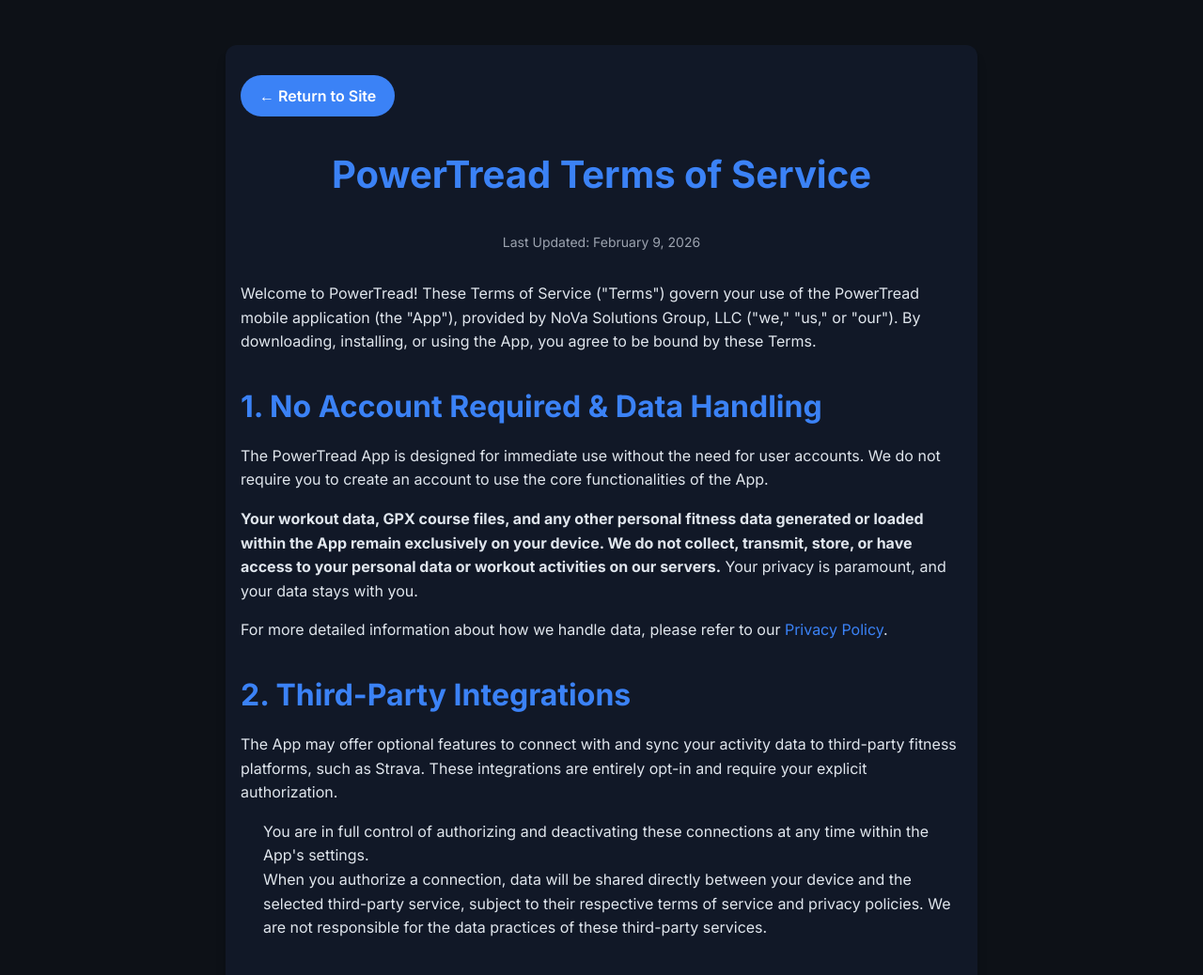
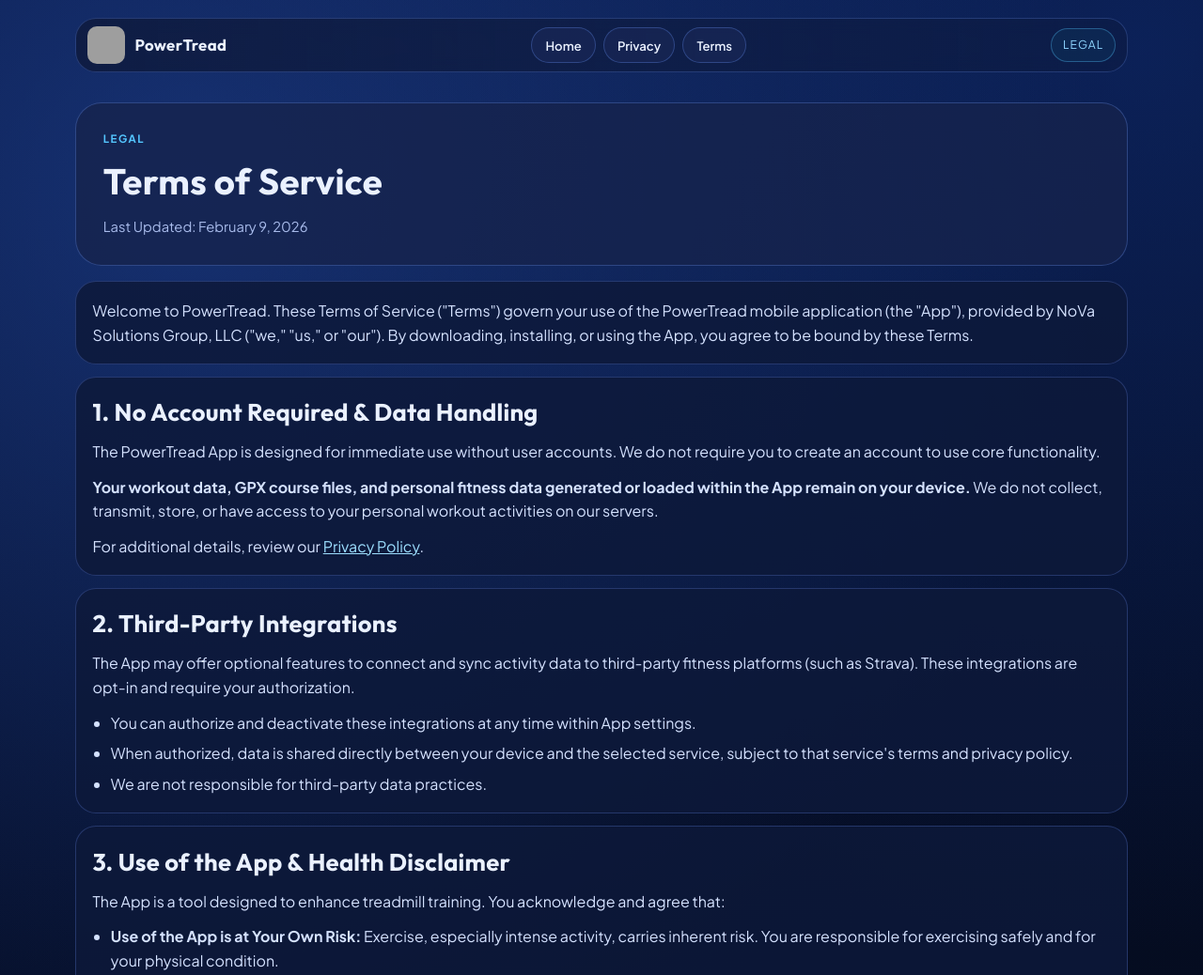
Before and after one commit to mikepugh/mikepugh.github.io, a plain HTML site: page terms.html in a window 1280 px wide. Shown: the top 1038 px of the page at 94% size. Drawn offline with nearby package versions, Linux system fonts and the light colour scheme; grey boxes are pictures that could not be loaded.

Commit message:
Style updates to legal pages

```diff
--- a/terms.html
+++ b/terms.html
@@ -4,121 +4,288 @@
   <meta charset="UTF-8">
   <meta name="viewport" content="width=device-width, initial-scale=1.0">
   <title>PowerTread Terms of Service</title>
-    <link href="https://cdn.jsdelivr.net/npm/tailwindcss@2.2.19/dist/tailwind.min.css" rel="stylesheet">
-    <link href="https://fonts.googleapis.com/css2?family=Inter:wght@300;400;600;700&display=swap" rel="stylesheet">
   <link rel="icon" href="/favicon.ico" type="image/x-icon">
   <link rel="shortcut icon" href="/favicon.ico" type="image/x-icon">
-    <!-- For Apple devices -->
   <link rel="apple-touch-icon" href="/apple-touch-icon.png">
+  <link rel="preconnect" href="https://fonts.googleapis.com">
+  <link rel="preconnect" href="https://fonts.gstatic.com" crossorigin>
+  <link href="https://fonts.googleapis.com/css2?family=Outfit:wght@400;500;600;700;800&family=Plus+Jakarta+Sans:wght@400;500;600;700&display=swap" rel="stylesheet">
   <style>
+    :root {
+      --bg-0: #040915;
+      --bg-1: #071338;
+      --panel: rgba(22, 35, 76, 0.78);
+      --panel-soft: rgba(13, 25, 58, 0.85);
+      --stroke: rgba(108, 154, 255, 0.3);
+      --text: #eaf1ff;
+      --muted: #a8bbeb;
+      --blue: #54c6ff;
+      --max: 1120px;
+    }
+
+    * { box-sizing: border-box; }
+
     body {
-            font-family: 'Inter', sans-serif;
-            background-color: #0d1117; /* Dark background */
-            color: #e0e6ed; /* Light text */
+      margin: 0;
+      color: var(--text);
+      font-family: 'Plus Jakarta Sans', sans-serif;
+      background:
+        radial-gradient(circle at 16% 8%, rgba(41, 87, 190, 0.45) 0%, rgba(41, 87, 190, 0) 38%),
+        radial-gradient(circle at 95% 2%, rgba(18, 53, 136, 0.45) 0%, rgba(18, 53, 136, 0) 35%),
+        linear-gradient(160deg, var(--bg-1) 0%, var(--bg-0) 74%);
+      min-height: 100vh;
+      line-height: 1.6;
     }
-        .container {
-            max-width: 800px;
+
+    .shell {
+      width: min(var(--max), calc(100% - clamp(1rem, 3.6vw, 4rem)));
+      margin: 0 auto;
     }
-        h1, h2, h3 {
-            color: #3b82f6; /* Blue headings */
+
+    header {
+      padding: 1.2rem 0 1rem;
+    }
+
+    .topbar {
+      border: 1px solid rgba(109, 152, 255, 0.25);
+      border-radius: 22px;
+      padding: 0.5rem 0.75rem;
+      background: linear-gradient(90deg, rgba(14, 25, 58, 0.78) 0%, rgba(13, 25, 59, 0.45) 100%);
+      backdrop-filter: blur(8px);
+      display: grid;
+      grid-template-columns: auto 1fr auto;
+      align-items: center;
+      gap: 1rem;
+    }
+
+    .brand {
+      display: flex;
+      align-items: center;
+      gap: 0.65rem;
+      font-family: 'Outfit', sans-serif;
+      font-size: 1.05rem;
       font-weight: 700;
+      letter-spacing: 0.02em;
+      white-space: nowrap;
+      color: var(--text);
+      text-decoration: none;
+    }
+
+    .brand img {
+      width: 40px;
+      height: 40px;
+      border-radius: 10px;
+    }
+
+    nav {
+      display: flex;
+      justify-content: center;
+      gap: 0.5rem;
+      flex-wrap: wrap;
+    }
+
+    nav a,
+    .back {
+      border: 1px solid var(--stroke);
+      background: rgba(24, 39, 86, 0.75);
+      color: var(--text);
+      text-decoration: none;
+      border-radius: 999px;
+      padding: 0.48rem 0.88rem;
+      font-size: 0.82rem;
+      font-weight: 600;
+      display: inline-flex;
+      align-items: center;
+      gap: 0.35rem;
+    }
+
+    .status {
+      justify-self: end;
+      font-size: 0.76rem;
+      letter-spacing: 0.08em;
+      text-transform: uppercase;
+      color: #8fd6ff;
+      border: 1px solid rgba(84, 198, 255, 0.35);
+      background: rgba(15, 56, 96, 0.4);
+      border-radius: 999px;
+      padding: 0.46rem 0.74rem;
+      white-space: nowrap;
+    }
+
+    main { padding: 1rem 0 3rem; }
+
+    .hero {
+      border-radius: 28px;
+      border: 1px solid var(--stroke);
+      background: var(--panel);
+      padding: clamp(1rem, 2.4vw, 1.8rem);
       margin-bottom: 1rem;
     }
-        h1 {
-            font-size: 2.5rem;
+
+    .kicker {
+      margin: 0 0 0.35rem;
+      color: var(--blue);
+      text-transform: uppercase;
+      letter-spacing: 0.13em;
+      font-size: 0.72rem;
+      font-weight: 700;
     }
-        h2 {
-            font-size: 2rem;
-            margin-top: 2rem;
+
+    h1, h2 {
+      margin: 0;
+      font-family: 'Outfit', sans-serif;
+      letter-spacing: 0.01em;
     }
-        h3 {
-            font-size: 1.5rem;
-            margin-top: 1.5rem;
+
+    h1 { font-size: clamp(1.8rem, 3vw, 2.6rem); margin-bottom: 0.35rem; }
+    h2 { font-size: clamp(1.2rem, 2vw, 1.6rem); margin-bottom: 0.5rem; }
+
+    .meta {
+      color: var(--muted);
+      font-size: 0.92rem;
+      margin: 0;
     }
-        p, ul, ol {
-            margin-bottom: 1rem;
-            line-height: 1.6;
+
+    .legal-grid {
+      display: grid;
+      gap: 0.8rem;
     }
-        ul, ol {
-            list-style-position: inside;
-            padding-left: 1.5rem;
+
+    .legal-section {
+      border-radius: 22px;
+      border: 1px solid rgba(113, 148, 255, 0.25);
+      background: var(--panel-soft);
+      padding: 1.1rem;
     }
-        a {
-            color: #3b82f6;
-            text-decoration: none;
+
+    .legal-section p {
+      margin: 0 0 0.75rem;
+      color: #d5e2ff;
     }
-        a:hover {
-            text-decoration: underline;
+
+    .legal-section p:last-child { margin-bottom: 0; }
+
+    .legal-section ul {
+      margin: 0;
+      padding-left: 1.2rem;
+      color: #d5e2ff;
     }
-        .btn-return {
-            background-color: #3b82f6; /* Blue for primary actions */
-            color: white;
-            padding: 10px 20px;
-            border-radius: 9999px;
-            font-weight: 600;
-            transition: background-color 0.3s ease;
-            display: inline-block; /* Make it behave like a block for padding/margin */
-            margin-bottom: 2rem; /* Space below button */
+
+    .legal-section li + li { margin-top: 0.45rem; }
+
+    .legal-section a { color: #9ddfff; }
+
+    .footer {
+      margin-top: 1.2rem;
+      display: flex;
+      justify-content: center;
     }
-        .btn-return:hover {
-            background-color: #2563eb;
+
+    @media (max-width: 900px) {
+      .topbar {
+        grid-template-columns: 1fr;
+        justify-items: center;
+      }
+
+      .status { justify-self: center; }
     }
   </style>
 </head>
-<body class="antialiased py-12">
-    <div class="container mx-auto px-4 bg-gray-900 p-8 rounded-xl shadow-lg">
-        <a href="index.html" class="btn-return">← Return to Site</a>
-        <h1 class="text-center mb-8">PowerTread Terms of Service</h1>
+<body>
+  <header class="shell">
+    <div class="topbar">
+      <a class="brand" href="index.html">
+        <img src="latest-appicon.png" alt="PowerTread app icon">
+        <span>PowerTread</span>
+      </a>
+      <nav>
+        <a href="index.html">Home</a>
+        <a href="privacy.html">Privacy</a>
+        <a href="terms.html">Terms</a>
+      </nav>
+      <div class="status">Legal</div>
+    </div>
+  </header>
 
-        <p class="text-gray-400 text-sm text-center mb-8">Last Updated: February 9, 2026</p>
+  <main class="shell">
+    <section class="hero">
+      <p class="kicker">Legal</p>
+      <h1>Terms of Service</h1>
+      <p class="meta">Last Updated: February 9, 2026</p>
+    </section>
 
-        <p>Welcome to PowerTread! These Terms of Service ("Terms") govern your use of the PowerTread mobile application (the "App"), provided by NoVa Solutions Group, LLC ("we," "us," or "our"). By downloading, installing, or using the App, you agree to be bound by these Terms.</p>
+    <div class="legal-grid">
+      <section class="legal-section">
+        <p>Welcome to PowerTread. These Terms of Service ("Terms") govern your use of the PowerTread mobile application (the "App"), provided by NoVa Solutions Group, LLC ("we," "us," or "our"). By downloading, installing, or using the App, you agree to be bound by these Terms.</p>
+      </section>
 
+      <section class="legal-section">
         <h2>1. No Account Required & Data Handling</h2>
-        <p>The PowerTread App is designed for immediate use without the need for user accounts. We do not require you to create an account to use the core functionalities of the App.</p>
-        <p><strong>Your workout data, GPX course files, and any other personal fitness data generated or loaded within the App remain exclusively on your device. We do not collect, transmit, store, or have access to your personal data or workout activities on our servers.</strong> Your privacy is paramount, and your data stays with you.</p>
-        <p>For more detailed information about how we handle data, please refer to our <a href="privacy.html">Privacy Policy</a>.</p>
+        <p>The PowerTread App is designed for immediate use without user accounts. We do not require you to create an account to use core functionality.</p>
+        <p><strong>Your workout data, GPX course files, and personal fitness data generated or loaded within the App remain on your device.</strong> We do not collect, transmit, store, or have access to your personal workout activities on our servers.</p>
+        <p>For additional details, review our <a href="privacy.html">Privacy Policy</a>.</p>
+      </section>
 
+      <section class="legal-section">
         <h2>2. Third-Party Integrations</h2>
-        <p>The App may offer optional features to connect with and sync your activity data to third-party fitness platforms, such as Strava. These integrations are entirely opt-in and require your explicit authorization.</p>
+        <p>The App may offer optional features to connect and sync activity data to third-party fitness platforms (such as Strava). These integrations are opt-in and require your authorization.</p>
         <ul>
-            <li>You are in full control of authorizing and deactivating these connections at any time within the App's settings.</li>
-            <li>When you authorize a connection, data will be shared directly between your device and the selected third-party service, subject to their respective terms of service and privacy policies. We are not responsible for the data practices of these third-party services.</li>
+          <li>You can authorize and deactivate these integrations at any time within App settings.</li>
+          <li>When authorized, data is shared directly between your device and the selected service, subject to that service's terms and privacy policy.</li>
+          <li>We are not responsible for third-party data practices.</li>
         </ul>
+      </section>
 
+      <section class="legal-section">
         <h2>3. Use of the App & Health Disclaimer</h2>
-        <p>The PowerTread App is a tool designed to enhance your treadmill training experience. You acknowledge and agree that:</p>
+        <p>The App is a tool designed to enhance treadmill training. You acknowledge and agree that:</p>
         <ul>
-            <li><strong>Use of the App is at Your Own Risk:</strong> Exercise, especially intense physical activity like running, carries inherent risks. You are solely responsible for your physical condition and for exercising safely.</li>
-            <li><strong>Consult Your Doctor:</strong> Before beginning any exercise program, including using the PowerTread App with your treadmill, you should consult with your physician or other qualified healthcare professional. The App is not a substitute for professional medical advice, diagnosis, or treatment.</li>
-            <li><strong>Device Compatibility:</strong> You are responsible for ensuring that your treadmill and any connected sensors (e.g., Stryd Power Meter) are compatible with the App and are in proper working order.</li>
-            <li><strong>You Must Remain in Control:</strong> You must remain in control of your treadmill at all times while using the App and be prepared to stop your equipment immediately if needed.</li>
-            <li><strong>Environmental Awareness:</strong> Use the App only when you can safely monitor your treadmill behavior, connected devices, and surroundings throughout your workout.</li>
-            <li><strong>Safety Precautions:</strong> Always follow all safety guidelines, warnings, and instructions provided by your treadmill manufacturer and exercise caution while running.</li>
+          <li><strong>Use of the App is at Your Own Risk:</strong> Exercise, especially intense activity, carries inherent risk. You are responsible for exercising safely and for your physical condition.</li>
+          <li><strong>Consult Your Doctor:</strong> Before beginning any exercise program, including with this App, consult your physician or another qualified healthcare professional.</li>
+          <li><strong>Device Compatibility:</strong> You are responsible for ensuring your treadmill and sensors (including Stryd power meters) are compatible and operating correctly.</li>
+          <li><strong>You Must Remain in Control:</strong> You must remain in control of your treadmill at all times and be prepared to stop equipment immediately if needed.</li>
+          <li><strong>Environmental Awareness:</strong> Use the App only when you can safely monitor treadmill behavior, connected devices, and surroundings throughout the workout.</li>
+          <li><strong>Safety Precautions:</strong> Always follow all safety guidelines, warnings, and instructions from your treadmill manufacturer.</li>
         </ul>
+      </section>
 
+      <section class="legal-section">
         <h2>4. Intellectual Property</h2>
-        <p>All content, features, and functionality of the App, including but not limited to all information, software, text, displays, images, video, and audio, and the design, selection, and arrangement thereof, are owned by NoVa Solutions Group, LLC, its licensors, or other providers of such material and are protected by United States and international copyright, trademark, patent, trade secret, and other intellectual property or proprietary rights laws.</p>
-        <p>The PowerTread name, the PowerTread logo, and all related names, logos, product and service names, designs, and slogans are trademarks of NoVa Solutions Group, LLC or its affiliates or licensors. You must not use such marks without the prior written permission of NoVa Solutions Group, LLC.</p>
+        <p>All content, features, and functionality of the App are owned by NoVa Solutions Group, LLC, its licensors, or other providers, and are protected by applicable intellectual property laws.</p>
+        <p>The PowerTread name, logo, and related marks are trademarks of NoVa Solutions Group, LLC or its affiliates/licensors and may not be used without prior written permission.</p>
+      </section>
 
+      <section class="legal-section">
         <h2>5. Disclaimer of Warranties</h2>
-        <p>THE APP IS PROVIDED ON AN "AS IS" AND "AS AVAILABLE" BASIS, WITHOUT ANY WARRANTIES OF ANY KIND, EITHER EXPRESS OR IMPLIED. WITHOUT LIMITING THE FOREGOING, NOVA SOLUTIONS GROUP, LLC HEREBY DISCLAIMS ALL WARRANTIES OF ANY KIND, WHETHER EXPRESS OR IMPLIED, STATUTORY, OR OTHERWISE, INCLUDING BUT NOT LIMITED TO ANY WARRANTIES OF MERCHANTABILITY, NON-INFRINGEMENT, AND FITNESS FOR PARTICULAR PURPOSE.</p>
-        <p>WE DO NOT WARRANT THAT THE APP WILL BE UNINTERRUPTED, ERROR-FREE, OR FREE OF HARMFUL COMPONENTS, OR THAT DEFECTS WILL BE CORRECTED. WE DO NOT WARRANT THAT THE RESULTS THAT MAY BE OBTAINED FROM THE USE OF THE APP WILL BE ACCURATE OR RELIABLE.</p>
+        <p>THE APP IS PROVIDED ON AN "AS IS" AND "AS AVAILABLE" BASIS, WITHOUT WARRANTIES OF ANY KIND, EXPRESS OR IMPLIED, INCLUDING WARRANTIES OF MERCHANTABILITY, NON-INFRINGEMENT, OR FITNESS FOR A PARTICULAR PURPOSE.</p>
+        <p>WE DO NOT WARRANT THE APP WILL BE UNINTERRUPTED, ERROR-FREE, OR FREE OF HARMFUL COMPONENTS, OR THAT DEFECTS WILL BE CORRECTED. WE DO NOT WARRANT THE ACCURACY OR RELIABILITY OF RESULTS FROM APP USE.</p>
+      </section>
 
+      <section class="legal-section">
         <h2>6. Limitation of Liability</h2>
-        <p>IN NO EVENT WILL NOVA SOLUTIONS GROUP, LLC, ITS AFFILIATES, OR THEIR LICENSORS, SERVICE PROVIDERS, EMPLOYEES, AGENTS, OFFICERS, OR DIRECTORS BE LIABLE FOR DAMAGES OF ANY KIND, UNDER ANY LEGAL THEORY, ARISING OUT OF OR IN CONNECTION WITH YOUR USE, OR INABILITY TO USE, THE APP, ANY WEBSITES LINKED TO IT, ANY CONTENT ON THE APP OR SUCH OTHER WEBSITES, INCLUDING ANY DIRECT, INDIRECT, SPECIAL, INCIDENTAL, CONSEQUENTIAL, OR PUNITIVE DAMAGES, INCLUDING BUT NOT LIMITED TO, PERSONAL INJURY, PAIN AND SUFFERING, EMOTIONAL DISTRESS, LOSS OF REVENUE, LOSS OF PROFITS, LOSS OF BUSINESS OR ANTICIPATED SAVINGS, LOSS OF USE, LOSS OF GOODWILL, LOSS OF DATA, AND WHETHER CAUSED BY TORT (INCLUDING NEGLIGENCE), BREACH OF CONTRACT, OR OTHERWISE, EVEN IF FORESEEABLE.</p>
+        <p>IN NO EVENT WILL NOVA SOLUTIONS GROUP, LLC, ITS AFFILIATES, OR THEIR LICENSORS, SERVICE PROVIDERS, EMPLOYEES, AGENTS, OFFICERS, OR DIRECTORS BE LIABLE FOR ANY DAMAGES OF ANY KIND ARISING OUT OF OR IN CONNECTION WITH YOUR USE OF, OR INABILITY TO USE, THE APP, INCLUDING DIRECT, INDIRECT, INCIDENTAL, CONSEQUENTIAL, SPECIAL, OR PUNITIVE DAMAGES, EVEN IF FORESEEABLE.</p>
+      </section>
 
+      <section class="legal-section">
         <h2>7. Changes to These Terms</h2>
-        <p>We may revise and update these Terms from time to time in our sole discretion. All changes are effective immediately when we post them and apply to all access to and use of the App thereafter. Your continued use of the App following the posting of revised Terms means that you accept and agree to the changes.</p>
+        <p>We may revise these Terms at our discretion. Changes are effective when posted and apply to all use of the App thereafter. Continued use after updates means you accept the revised Terms.</p>
+      </section>
 
+      <section class="legal-section">
         <h2>8. Governing Law and Jurisdiction</h2>
-        <p>All matters relating to the App and these Terms, and any dispute or claim arising therefrom or related thereto (in each case, including non-contractual disputes or claims), shall be governed by and construed in accordance with the internal laws of the Commonwealth of Virginia, without giving effect to any choice or conflict of law provision or rule.</p>
+        <p>These Terms and any disputes related to the App are governed by the laws of the Commonwealth of Virginia, without regard to conflict of law principles.</p>
+      </section>
 
+      <section class="legal-section">
         <h2>9. Contact Information</h2>
-        <p>If you have any questions about these Terms, please contact us at:</p>
-        <p>NoVa Solutions Group, LLC<br>
-        Email: <a href="mailto:support@powertread.fit">support@powertread.fit</a></p>
-        <a href="index.html" class="btn-return">← Return to Site</a>
+        <p>If you have questions about these Terms, contact:</p>
+        <p>NoVa Solutions Group, LLC<br>Email: <a href="mailto:support@powertread.fit">support@powertread.fit</a></p>
+      </section>
     </div>
+
+    <div class="footer">
+      <a class="back" href="index.html">Return to Site</a>
+    </div>
+  </main>
 </body>
 </html>
```
Also changed, not shown: privacy.html (+256 -101 lines). Lines whose indentation alone changed are shown as unchanged.
